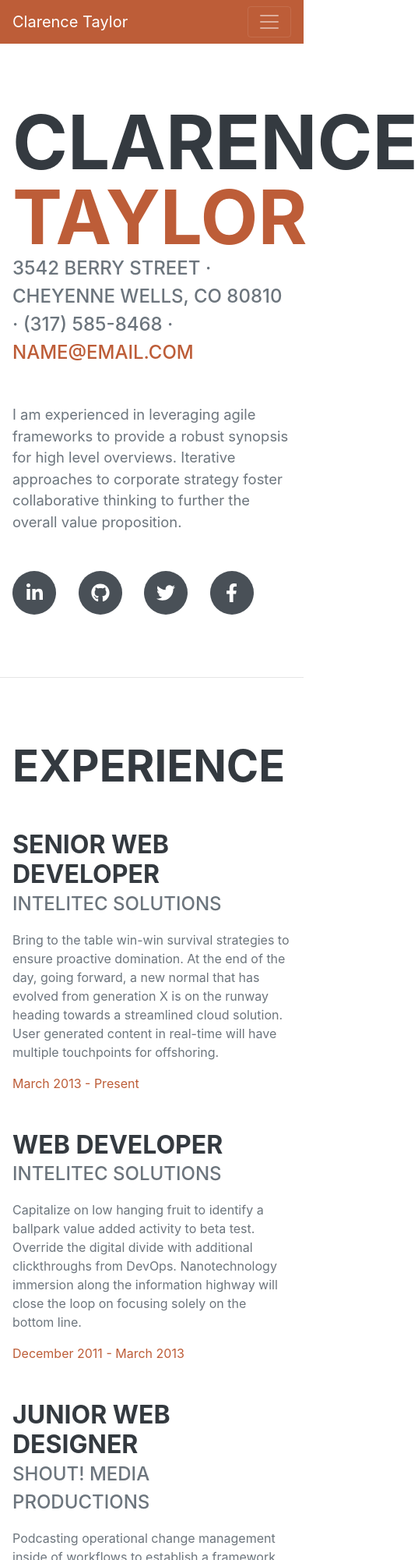
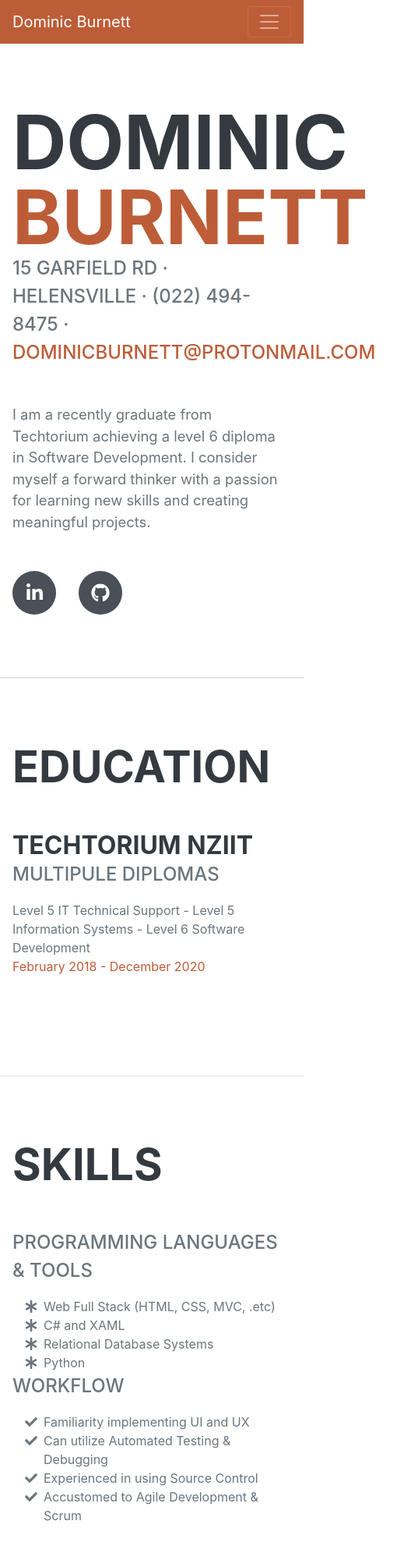
Before and after one commit to DominicB-yte/PortfolioWebsite, a plain HTML site: page index.html in a window 390 px wide. Shown: the top 2000 px of the page at 78% size, 537 px wide, since content can reach past the window. Drawn offline with nearby package versions, Linux system fonts and the light colour scheme; a web font is replaced by a local one.

Commit message:
Updated basic HTML information
Edited some segments, whilst removing other that didn't fit with my idea overall

```diff
--- a/index.html
+++ b/index.html
@@ -5,7 +5,7 @@
         <meta name="viewport" content="width=device-width, initial-scale=1, shrink-to-fit=no" />
         <meta name="description" content="" />
         <meta name="author" content="" />
-        <title>Resume - Start Bootstrap Theme</title>
+        <title>Resume - Dominic Burnett</title>
         <link rel="icon" type="image/x-icon" href="assets/img/favicon.ico" />
         <!-- Font Awesome icons (free version)-->
         <script src="https://use.fontawesome.com/releases/v5.15.3/js/all.js" crossorigin="anonymous"></script>
@@ -19,18 +19,18 @@
         <!-- Navigation-->
         <nav class="navbar navbar-expand-lg navbar-dark bg-primary fixed-top" id="sideNav">
             <a class="navbar-brand js-scroll-trigger" href="#page-top">
-                <span class="d-block d-lg-none">Clarence Taylor</span>
+                <span class="d-block d-lg-none">Dominic Burnett</span>
                 <span class="d-none d-lg-block"><img class="img-fluid img-profile rounded-circle mx-auto mb-2" src="assets/img/profile.jpg" alt="..." /></span>
             </a>
             <button class="navbar-toggler" type="button" data-toggle="collapse" data-target="#navbarSupportedContent" aria-controls="navbarSupportedContent" aria-expanded="false" aria-label="Toggle navigation"><span class="navbar-toggler-icon"></span></button>
             <div class="collapse navbar-collapse" id="navbarSupportedContent">
                 <ul class="navbar-nav">
                     <li class="nav-item"><a class="nav-link js-scroll-trigger" href="#about">About</a></li>
-                    <li class="nav-item"><a class="nav-link js-scroll-trigger" href="#experience">Experience</a></li>
+                    <!-- <li class="nav-item"><a class="nav-link js-scroll-trigger" href="#experience">Experience</a></li> -->
                     <li class="nav-item"><a class="nav-link js-scroll-trigger" href="#education">Education</a></li>
                     <li class="nav-item"><a class="nav-link js-scroll-trigger" href="#skills">Skills</a></li>
                     <li class="nav-item"><a class="nav-link js-scroll-trigger" href="#interests">Interests</a></li>
-                    <li class="nav-item"><a class="nav-link js-scroll-trigger" href="#awards">Awards</a></li>
+                    <!-- <li class="nav-item"><a class="nav-link js-scroll-trigger" href="#awards">Awards</a></li> -->
                 </ul>
             </div>
         </nav>
@@ -40,25 +40,23 @@
             <section class="resume-section" id="about">
                 <div class="resume-section-content">
                     <h1 class="mb-0">
-                        Clarence
-                        <span class="text-primary">Taylor</span>
+                        Dominic
+                        <span class="text-primary">Burnett</span>
                     </h1>
                     <div class="subheading mb-5">
-                        3542 Berry Street · Cheyenne Wells, CO 80810 · (317) 585-8468 ·
-                        <a href="mailto:name@email.com">name@email.com</a>
+                        15 Garfield Rd · Helensville · (022) 494-8475 ·
+                        <a href="mailto:DominicBurnett@protonmail.com">DominicBurnett@protonmail.com</a>
                     </div>
-                    <p class="lead mb-5">I am experienced in leveraging agile frameworks to provide a robust synopsis for high level overviews. Iterative approaches to corporate strategy foster collaborative thinking to further the overall value proposition.</p>
+                    <p class="lead mb-5">I am a recently graduate from Techtorium achieving a level 6 diploma in Software Development. I consider myself a forward thinker with a passion for learning new skills and creating meaningful projects.</p>
                     <div class="social-icons">
-                        <a class="social-icon" href="#"><i class="fab fa-linkedin-in"></i></a>
-                        <a class="social-icon" href="#"><i class="fab fa-github"></i></a>
-                        <a class="social-icon" href="#"><i class="fab fa-twitter"></i></a>
-                        <a class="social-icon" href="#"><i class="fab fa-facebook-f"></i></a>
+                        <a class="social-icon" href="https://www.linkedin.com/in/dominic-burnett-b1511b17b/"><i class="fab fa-linkedin-in"></i></a>
+                        <a class="social-icon" href="https://github.com/DominicB-yte"><i class="fab fa-github"></i></a>
                     </div>
                 </div>
             </section>
             <hr class="m-0" />
             <!-- Experience-->
-            <section class="resume-section" id="experience">
+            <!-- <section class="resume-section" id="experience">
                 <div class="resume-section-content">
                     <h2 class="mb-5">Experience</h2>
                     <div class="d-flex flex-column flex-md-row justify-content-between mb-5">
@@ -94,7 +92,7 @@
                         <div class="flex-shrink-0"><span class="text-primary">September 2008 - June 2010</span></div>
                     </div>
                 </div>
-            </section>
+            </section> -->
             <hr class="m-0" />
             <!-- Education-->
             <section class="resume-section" id="education">
@@ -102,21 +100,20 @@
                     <h2 class="mb-5">Education</h2>
                     <div class="d-flex flex-column flex-md-row justify-content-between mb-5">
                         <div class="flex-grow-1">
-                            <h3 class="mb-0">University of Colorado Boulder</h3>
-                            <div class="subheading mb-3">Bachelor of Science</div>
-                            <div>Computer Science - Web Development Track</div>
-                            <p>GPA: 3.23</p>
+                            <h3 class="mb-0">Techtorium NZIIT</h3>
+                            <div class="subheading mb-3">Multipule Diplomas</div>
+                            <div>Level 5 IT Technical Support - Level 5 Information Systems - Level 6 Software Development</div>
                         </div>
-                        <div class="flex-shrink-0"><span class="text-primary">August 2006 - May 2010</span></div>
+                        <div class="flex-shrink-0"><span class="text-primary">February 2018 - December 2020</span></div>
                     </div>
-                    <div class="d-flex flex-column flex-md-row justify-content-between">
+                    <!-- <div class="d-flex flex-column flex-md-row justify-content-between">
                         <div class="flex-grow-1">
                             <h3 class="mb-0">James Buchanan High School</h3>
                             <div class="subheading mb-3">Technology Magnet Program</div>
                             <p>GPA: 3.56</p>
                         </div>
                         <div class="flex-shrink-0"><span class="text-primary">August 2002 - May 2006</span></div>
-                    </div>
+                    </div> -->
                 </div>
             </section>
             <hr class="m-0" />
@@ -125,7 +122,7 @@
                 <div class="resume-section-content">
                     <h2 class="mb-5">Skills</h2>
                     <div class="subheading mb-3">Programming Languages & Tools</div>
-                    <ul class="list-inline dev-icons">
+                    <!-- <ul class="list-inline dev-icons">
                         <li class="list-inline-item"><i class="fab fa-html5"></i></li>
                         <li class="list-inline-item"><i class="fab fa-css3-alt"></i></li>
                         <li class="list-inline-item"><i class="fab fa-js-square"></i></li>
@@ -138,24 +135,42 @@
                         <li class="list-inline-item"><i class="fab fa-gulp"></i></li>
                         <li class="list-inline-item"><i class="fab fa-grunt"></i></li>
                         <li class="list-inline-item"><i class="fab fa-npm"></i></li>
+                    </ul> -->
+                    <ul class="fa-ul mb-0">
+                        <li>
+                            <span class="fa-li"><i class="fas fa-asterisk"></i></span>
+                            Web Full Stack (HTML, CSS, MVC, .etc)
+                        </li>
+                        <li>
+                            <span class="fa-li"><i class="fas fa-asterisk"></i></span>
+                            C# and XAML
+                        </li>
+                        <li>
+                            <span class="fa-li"><i class="fas fa-asterisk"></i></span>
+                            Relational Database Systems
+                        </li>
+                        <li>
+                            <span class="fa-li"><i class="fas fa-asterisk"></i></span>
+                            Python
+                        </li>
                     </ul>
                     <div class="subheading mb-3">Workflow</div>
                     <ul class="fa-ul mb-0">
                         <li>
                             <span class="fa-li"><i class="fas fa-check"></i></span>
-                            Mobile-First, Responsive Design
+                            Familiarity implementing UI and UX
                         </li>
                         <li>
                             <span class="fa-li"><i class="fas fa-check"></i></span>
-                            Cross Browser Testing & Debugging
+                            Can utilize Automated Testing & Debugging
                         </li>
                         <li>
                             <span class="fa-li"><i class="fas fa-check"></i></span>
-                            Cross Functional Teams
+                            Experienced in using Source Control
                         </li>
                         <li>
                             <span class="fa-li"><i class="fas fa-check"></i></span>
-                            Agile Development & Scrum
+                            Accustomed to Agile Development & Scrum
                         </li>
                     </ul>
                 </div>
@@ -165,13 +180,13 @@
             <section class="resume-section" id="interests">
                 <div class="resume-section-content">
                     <h2 class="mb-5">Interests</h2>
-                    <p>Apart from being a web developer, I enjoy most of my time being outdoors. In the winter, I am an avid skier and novice ice climber. During the warmer months here in Colorado, I enjoy mountain biking, free climbing, and kayaking.</p>
-                    <p class="mb-0">When forced indoors, I follow a number of sci-fi and fantasy genre movies and television shows, I am an aspiring chef, and I spend a large amount of my free time exploring the latest technology advancements in the front-end web development world.</p>
+                    <p>Aside from my interests in programming, I mainly spend my time a home playing video games and browsing social media. My interest for video games also extends into other types of games, such as card games and other table top games and because of my passion for table top games such as Dungeons and Dragons, I also have an interest for creative writing.</p>
+                    <p class="mb-0">If I feel in the mood for someting else, i'll usually sit back, relax and start listening to one of my music playlists. Doing this helps me think clealy and creatively, which can let me think on any problmes i'm facing and approach them from a different angle.</p>
                 </div>
             </section>
             <hr class="m-0" />
             <!-- Awards-->
-            <section class="resume-section" id="awards">
+            <!-- <section class="resume-section" id="awards">
                 <div class="resume-section-content">
                     <h2 class="mb-5">Awards & Certifications</h2>
                     <ul class="fa-ul mb-0">
@@ -215,7 +230,7 @@
                         </li>
                     </ul>
                 </div>
-            </section>
+            </section> -->
         </div>
         <!-- Bootstrap core JS-->
         <script src="https://code.jquery.com/jquery-3.5.1.min.js"></script>
```
